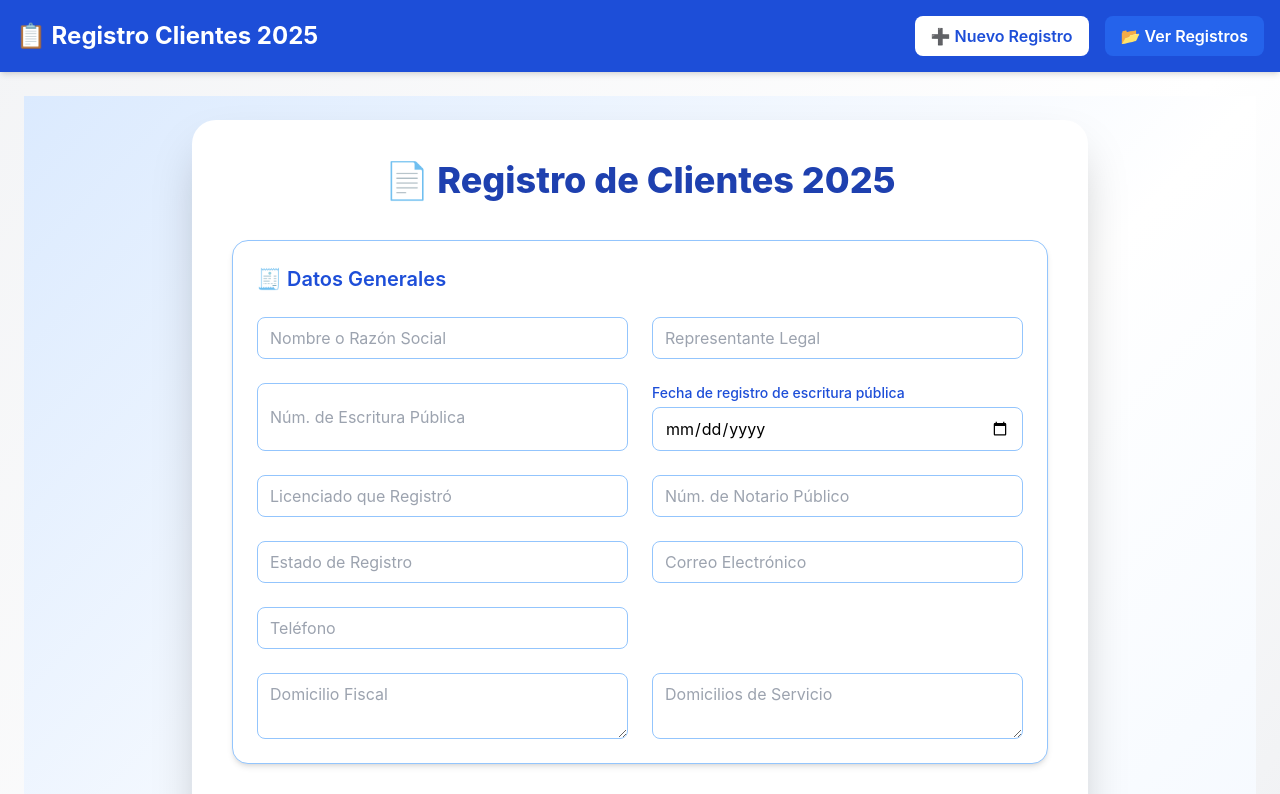
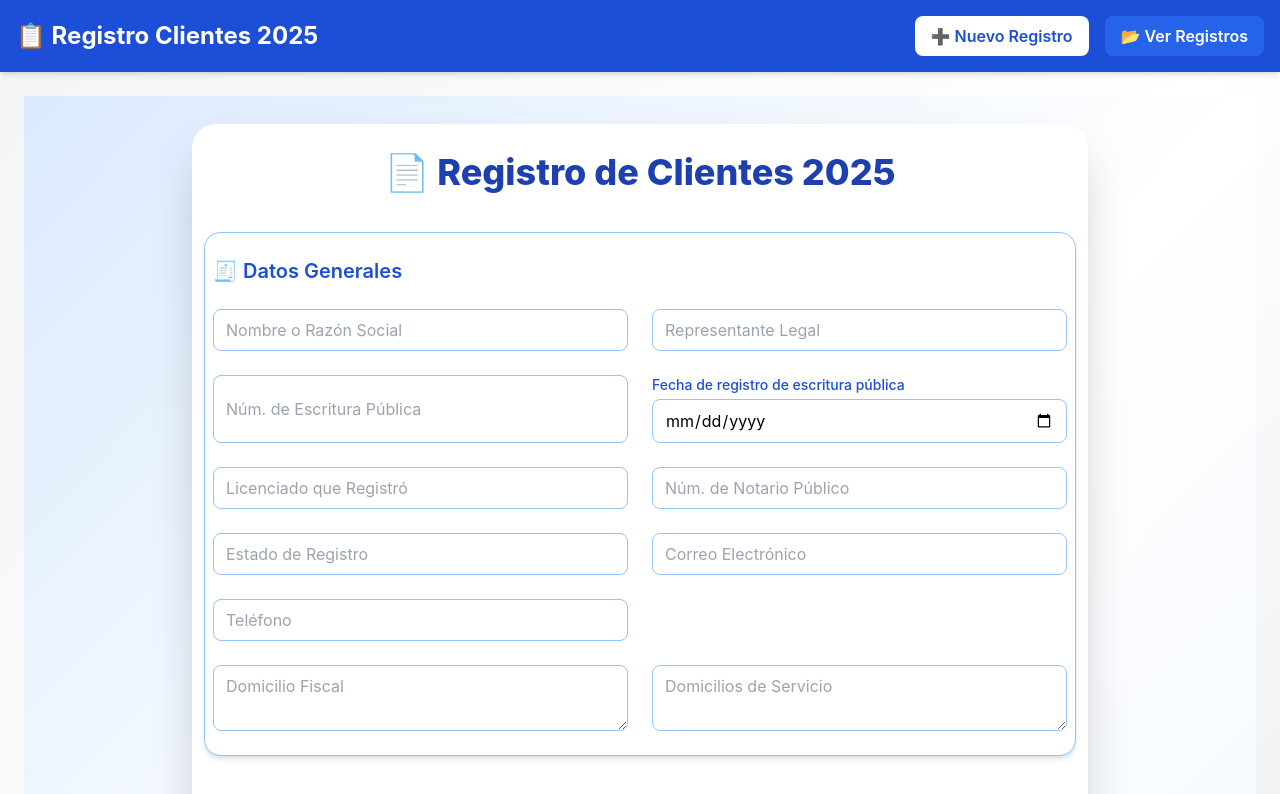
Before and after one commit to Jesus-007-cmd/registro-gastos-odes-frontend7, a React (Create React App) app: page / in a window 1280 px wide. Shown: the top 794 px of the page. Built offline with nearby package versions, Linux system fonts and the light colour scheme.

Commit message:
se realizan ajustes al diseño del formulario en movil

```diff
--- a/src/components/ClienteForm.tsx
+++ b/src/components/ClienteForm.tsx
@@ -125,22 +125,22 @@ const ClienteForm: React.FC = () => {
   };
 
   return (
-    <div className="min-h-screen bg-gradient-to-br from-blue-100 via-white to-blue-50 flex items-center justify-center p-6 relative">
+    <div className="min-h-screen bg-gradient-to-br from-blue-100 via-white to-blue-50 flex items-center justify-center px-3 py-7 relative">
       {loading && (
         <div className="absolute inset-0 bg-white bg-opacity-70 flex flex-col items-center justify-center z-50">
           <div className="animate-spin rounded-full h-16 w-16 border-t-4 border-blue-600 border-solid"></div>
           <p className="mt-4 text-blue-700 font-semibold">Registrando cliente...</p>
         </div>
       )}
-      <form onSubmit={handleSubmit} className="w-full max-w-4xl bg-white rounded-3xl shadow-2xl p-10 space-y-10">
+      <form onSubmit={handleSubmit} className="w-full max-w-4xl bg-white rounded-3xl shadow-2xl px-3 py-7 space-y-10">
         <h2 className="text-4xl font-extrabold text-center text-blue-800 mb-6">
           📄 Registro de Clientes 2025
         </h2>
 
-        <div className="bg-white border border-blue-300 p-6 rounded-2xl shadow-md space-y-6">
+        <div className="bg-white border border-blue-300 px-2 py-6 rounded-2xl shadow-md space-y-6">
           <h3 className="text-xl font-semibold text-blue-700">🧾 Datos Generales</h3>
-          <div className="grid grid-cols-1 md:grid-cols-2 gap-6">
-            <input name="razonSocial" placeholder="Nombre o Razón Social" required onChange={handleChange} className="border border-blue-300 rounded-lg px-3 py-2 focus:outline-none focus:ring-2 focus:ring-blue-400" value={formData.razonSocial} />
+          <div className="grid grid-cols-1 md:grid-cols-2 gap-6 w-full">
+            <input name="razonSocial" placeholder="Nombre o Razón Social" required onChange={handleChange} className="border border-blue-300 rounded-lg px-3 py-2 focus:outline-none focus:ring-2 focus:ring-blue-400 " value={formData.razonSocial} />
             <input name="representanteLegal" placeholder="Representante Legal" required onChange={handleChange} className="border border-blue-300 rounded-lg px-3 py-2 focus:outline-none focus:ring-2 focus:ring-blue-400" value={formData.representanteLegal} />
             <input name="numeroEscritura" placeholder="Núm. de Escritura Pública" required onChange={handleChange} className="border border-blue-300 rounded-lg px-3 py-2 focus:outline-none focus:ring-2 focus:ring-blue-400" value={formData.numeroEscritura} />
 
```
